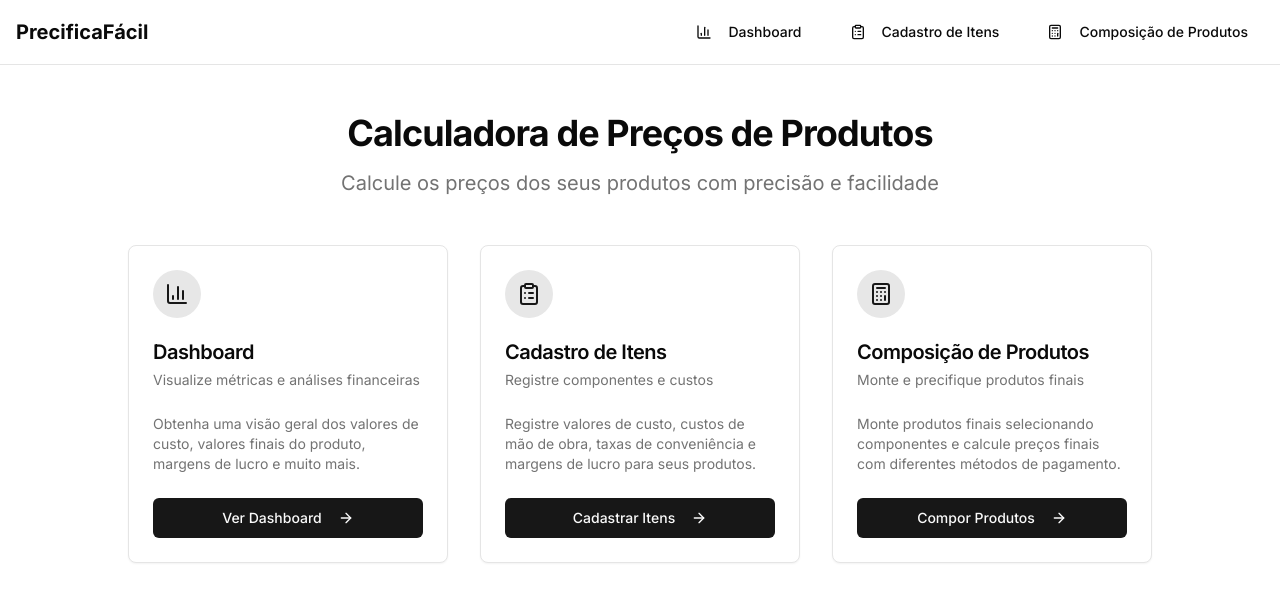
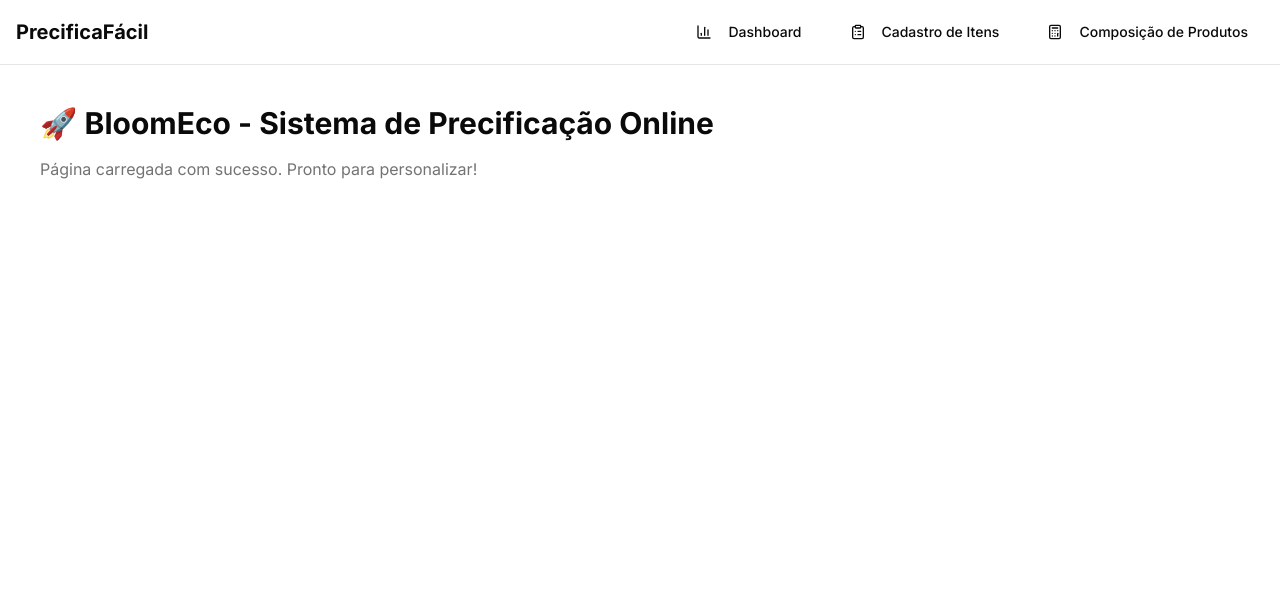
Before and after one commit to orealdudao/bloomeco, a Next.js app in the folder product-pricing-calculator/: page / in a window 1280 px wide. Shown: the top 602 px of the page. Built offline with nearby package versions, Linux system fonts and the light colour scheme.

Commit message:
Update
Trying to fix the 404 error

```diff
--- a/product-pricing-calculator/app/page.tsx
+++ b/product-pricing-calculator/app/page.tsx
@@ -1,91 +1,8 @@
-import Link from "next/link"
-import { ArrowRight, BarChart3, Calculator, ClipboardList } from "lucide-react"
-
-import { Button } from "@/components/ui/button"
-import { Card, CardContent, CardDescription, CardFooter, CardHeader, CardTitle } from "@/components/ui/card"
-
 export default function Home() {
   return (
-    <div className="container mx-auto px-4 py-12">
-      <div className="text-center mb-12">
-        <h1 className="text-4xl font-bold tracking-tight">Calculadora de Preços de Produtos</h1>
-        <p className="text-xl text-muted-foreground mt-4">
-          Calcule os preços dos seus produtos com precisão e facilidade
-        </p>
-      </div>
-
-      <div className="grid grid-cols-1 md:grid-cols-3 gap-8 max-w-5xl mx-auto">
-        <Card>
-          <CardHeader className="space-y-1">
-            <div className="flex items-center justify-center w-12 h-12 rounded-full bg-primary/10 mb-4">
-              <BarChart3 className="h-6 w-6 text-primary" />
-            </div>
-            <CardTitle className="text-xl">Dashboard</CardTitle>
-            <CardDescription>Visualize métricas e análises financeiras</CardDescription>
-          </CardHeader>
-          <CardContent>
-            <p className="text-sm text-muted-foreground">
-              Obtenha uma visão geral dos valores de custo, valores finais do produto, margens de lucro e muito mais.
-            </p>
-          </CardContent>
-          <CardFooter>
-            <Link href="/dashboard" className="w-full">
-              <Button className="w-full">
-                Ver Dashboard
-                <ArrowRight className="ml-2 h-4 w-4" />
-              </Button>
-            </Link>
-          </CardFooter>
-        </Card>
-
-        <Card>
-          <CardHeader className="space-y-1">
-            <div className="flex items-center justify-center w-12 h-12 rounded-full bg-primary/10 mb-4">
-              <ClipboardList className="h-6 w-6 text-primary" />
-            </div>
-            <CardTitle className="text-xl">Cadastro de Itens</CardTitle>
-            <CardDescription>Registre componentes e custos</CardDescription>
-          </CardHeader>
-          <CardContent>
-            <p className="text-sm text-muted-foreground">
-              Registre valores de custo, custos de mão de obra, taxas de conveniência e margens de lucro para seus
-              produtos.
-            </p>
-          </CardContent>
-          <CardFooter>
-            <Link href="/registration" className="w-full">
-              <Button className="w-full">
-                Cadastrar Itens
-                <ArrowRight className="ml-2 h-4 w-4" />
-              </Button>
-            </Link>
-          </CardFooter>
-        </Card>
-
-        <Card>
-          <CardHeader className="space-y-1">
-            <div className="flex items-center justify-center w-12 h-12 rounded-full bg-primary/10 mb-4">
-              <Calculator className="h-6 w-6 text-primary" />
-            </div>
-            <CardTitle className="text-xl">Composição de Produtos</CardTitle>
-            <CardDescription>Monte e precifique produtos finais</CardDescription>
-          </CardHeader>
-          <CardContent>
-            <p className="text-sm text-muted-foreground">
-              Monte produtos finais selecionando componentes e calcule preços finais com diferentes métodos de
-              pagamento.
-            </p>
-          </CardContent>
-          <CardFooter>
-            <Link href="/composition" className="w-full">
-              <Button className="w-full">
-                Compor Produtos
-                <ArrowRight className="ml-2 h-4 w-4" />
-              </Button>
-            </Link>
-          </CardFooter>
-        </Card>
-      </div>
-    </div>
+    <main className="p-10">
+      <h1 className="text-3xl font-bold">🚀 BloomEco - Sistema de Precificação Online</h1>
+      <p className="mt-4 text-muted-foreground">Página carregada com sucesso. Pronto para personalizar!</p>
+    </main>
   )
 }
--- a/product-pricing-calculator/next.config.mjs
+++ b/product-pricing-calculator/next.config.mjs
@@ -1,52 +1,8 @@
-let userConfig = undefined
-try {
-  // try to import ESM first
-  userConfig = await import('./v0-user-next.config.mjs')
-} catch (e) {
-  try {
-    // fallback to CJS import
-    userConfig = await import("./v0-user-next.config");
-  } catch (innerError) {
-    // ignore error
-  }
-}
-
 /** @type {import('next').NextConfig} */
 const nextConfig = {
-  eslint: {
-    ignoreDuringBuilds: true,
-  },
-  typescript: {
-    ignoreBuildErrors: true,
-  },
-  images: {
-    unoptimized: true,
-  },
   experimental: {
-    appDir: true, // <- ATIVANDO APP ROUTER
-    webpackBuildWorker: true,
-    parallelServerBuildTraces: true,
-    parallelServerCompiles: true,
+    appDir: true,
   },
 }
 
-if (userConfig) {
-  // ESM imports will have a "default" property
-  const config = userConfig.default || userConfig
-
-  for (const key in config) {
-    if (
-      typeof nextConfig[key] === 'object' &&
-      !Array.isArray(nextConfig[key])
-    ) {
-      nextConfig[key] = {
-        ...nextConfig[key],
-        ...config[key],
-      }
-    } else {
-      nextConfig[key] = config[key]
-    }
-  }
-}
-
 export default nextConfig
```
Also changed, not shown: product-pricing-calculator/package.json (+6 -62 lines), product-pricing-calculator/tsconfig.json (+16 -14 lines).
